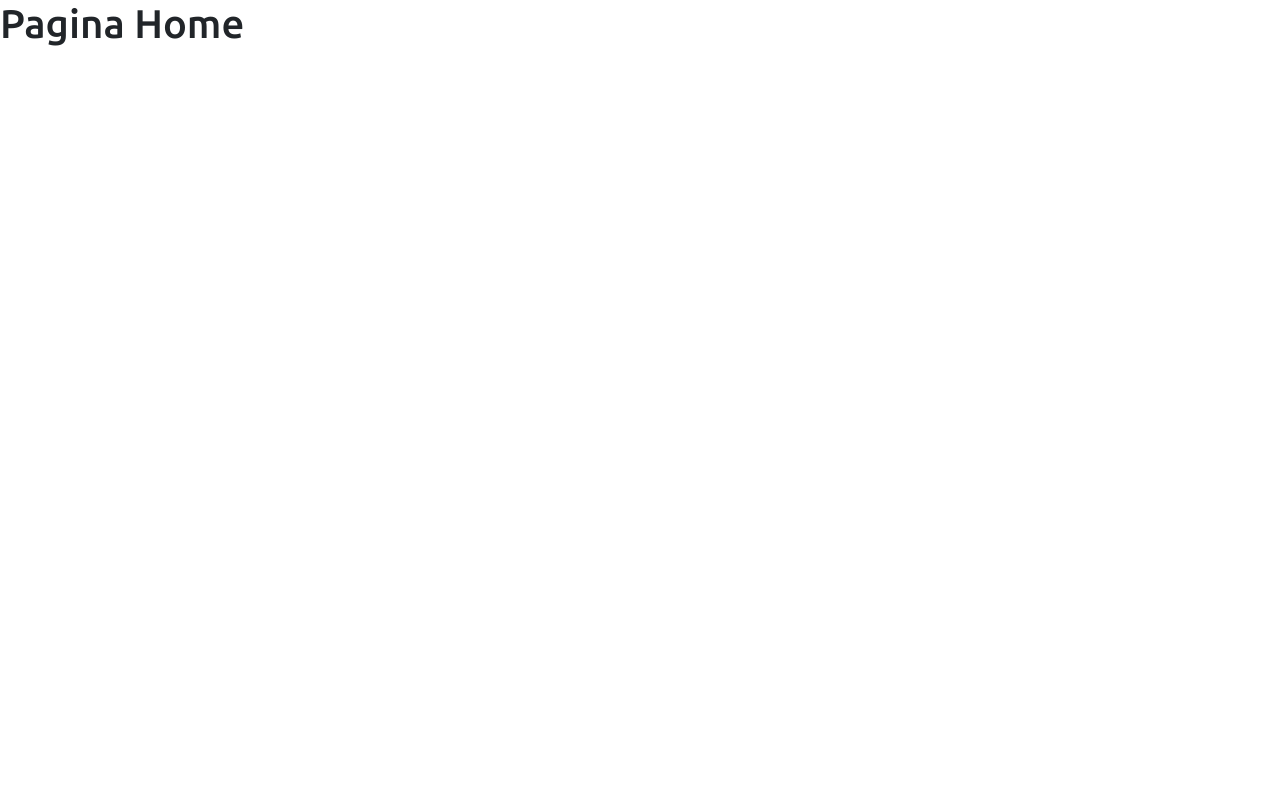
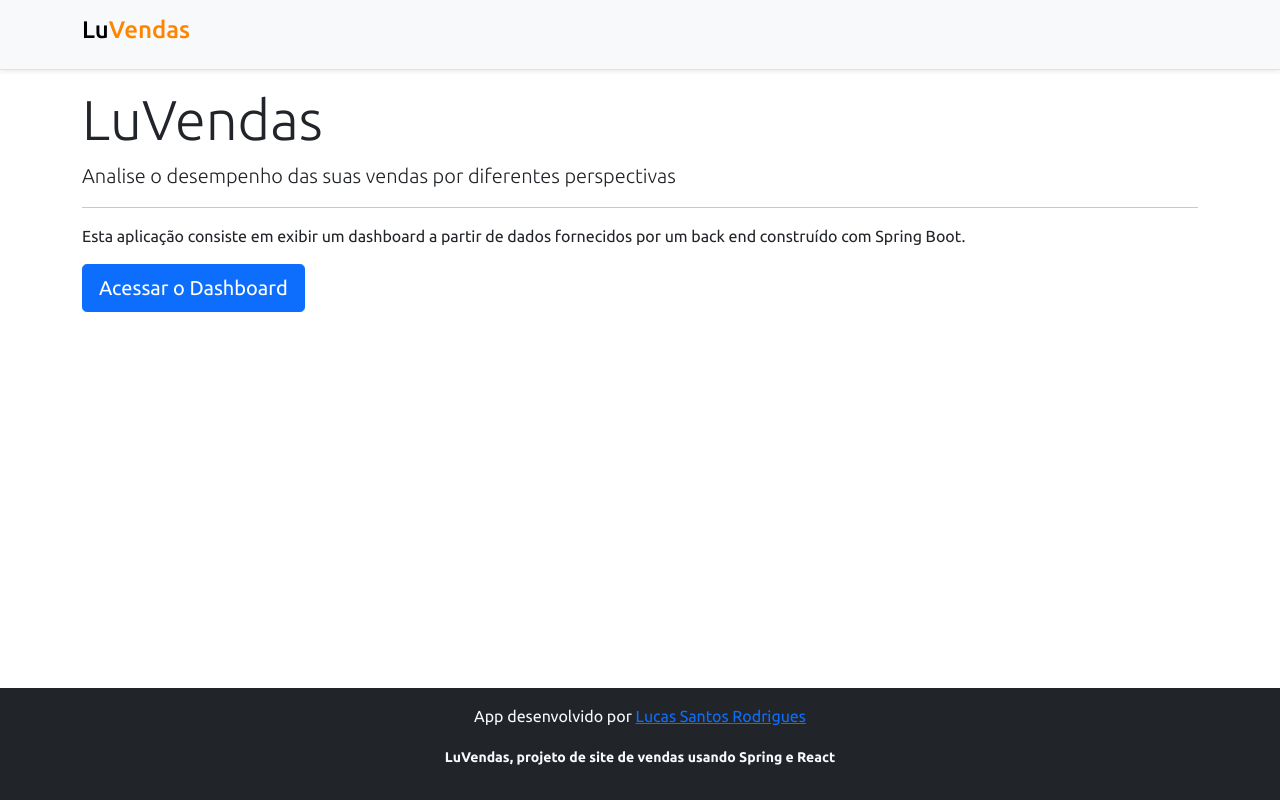
Before and after one commit to LuSrodri/fullstack-React-Spring-LuVendas, a React (Create React App) app in the folder frontend/: page / in a window 1280 px wide. Built offline with nearby package versions, Linux system fonts and the light colour scheme.

Commit message:
Home, navigation

```diff
--- a/frontend/src/components/NavBar/index.tsx
+++ b/frontend/src/components/NavBar/index.tsx
@@ -1,10 +1,11 @@
+import { Link } from "react-router-dom";
 
 function NavBar() {
     return (
         <div className="d-flex flex-column flex-md-row align-items-center p-3 px-md-4 mb-3 bg-light border-bottom shadow-sm">
             <div className="container">
                 <nav className="my-2 my-md-0 mr-md-3">
-                    <h4>Lu<span className="text-primary">Vendas</span></h4>
+                    <Link to="/" style={{ textDecoration: 'none', color: "black"}} ><h4 >Lu<span className="text-primary">Vendas</span></h4></Link>
                 </nav>
             </div>
         </div>
--- a/frontend/src/pages/Home/index.tsx
+++ b/frontend/src/pages/Home/index.tsx
@@ -1,10 +1,24 @@
+import Footer from "components/Footer";
+import NavBar from "components/NavBar";
+import { Link } from "react-router-dom";
 
 function Home() {
     return (
-        <div >
-            <h1>Pagina Home</h1>
-        </div>
-
+        <>
+            <NavBar></NavBar>
+            <div className="container">
+                <div className="jumbotron">
+                    <h1 className="display-4">LuVendas</h1>
+                    <p className="lead">Analise o desempenho das suas vendas por diferentes perspectivas</p>
+                    <hr />
+                    <p>Esta aplicação consiste em exibir um dashboard a partir de dados fornecidos por um back end construído com Spring Boot.</p>
+                    <Link to="/dashboard">
+                        <div className="btn btn-primary btn-lg">Acessar o Dashboard</div>
+                    </Link>
+                </div>
+            </div>
+            <Footer></Footer>
+        </>
     );
 }
 
```
